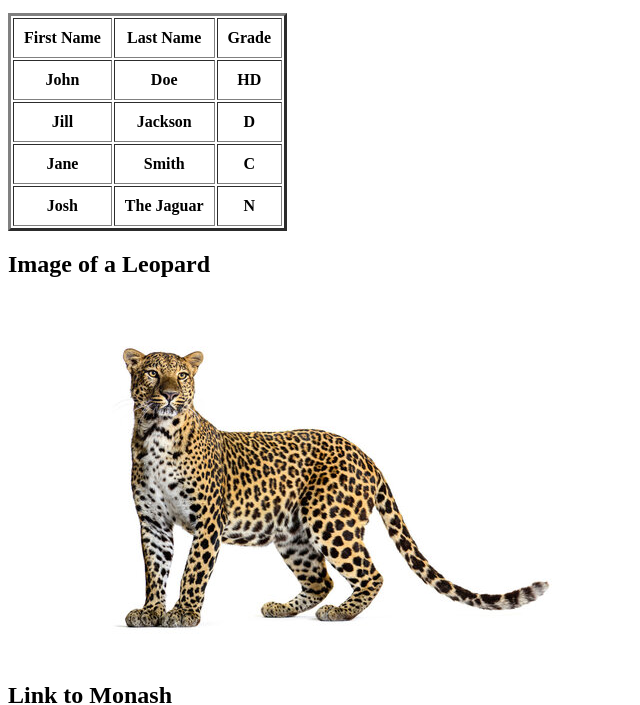
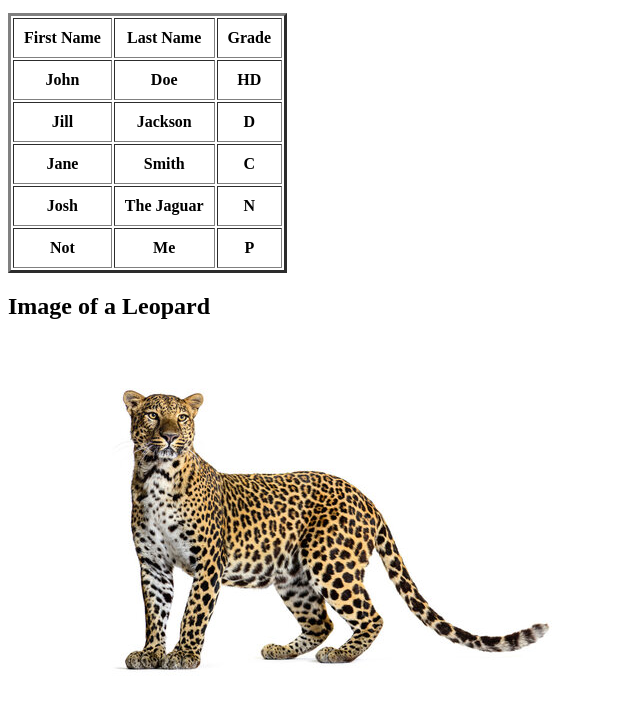
Before and after one commit to GusXIX/3179, a plain HTML site: page fit3179.html in a window 1280 px wide. Shown: the part 101-806 px from the top of the page, without its empty margins (0-640 px from the left). Drawn offline with Linux system fonts and the light colour scheme.

Commit message:
Update fit3179.html
testing editing on a webpage

```diff
--- a/fit3179.html
+++ b/fit3179.html
@@ -37,6 +37,11 @@
                 <th> The Jaguar </th>
                 <th> N </th>
             </tr>
+            <tr>
+                <th> Not </th>
+                <th> Me </th>
+                <th> P </th>
+            </tr>
         </table>
 
         <h2> Image of a Leopard</h2>
@@ -58,4 +63,5 @@
             <p> lightcoral</p>
         </div>
     </body>
+
 </html>
```
